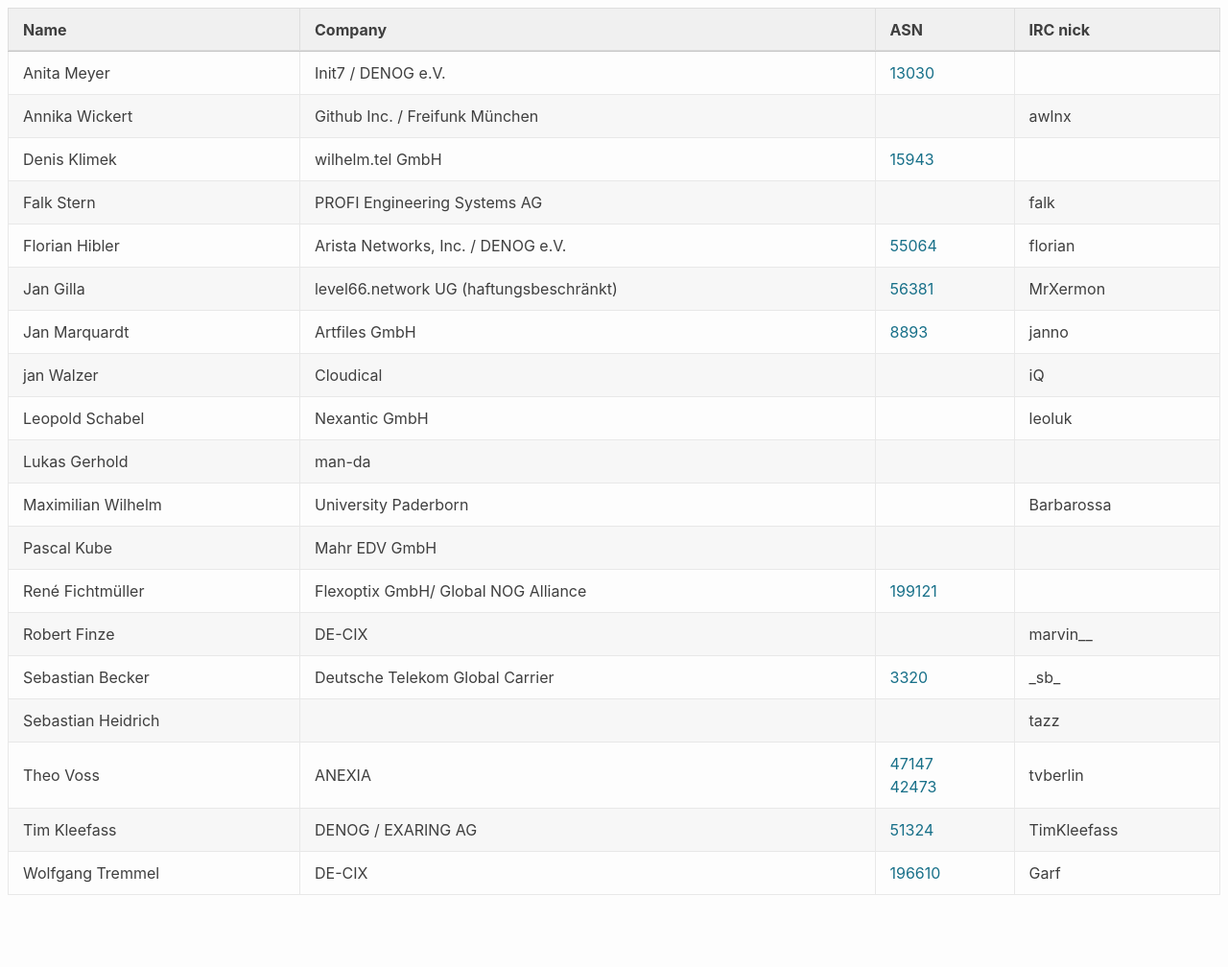
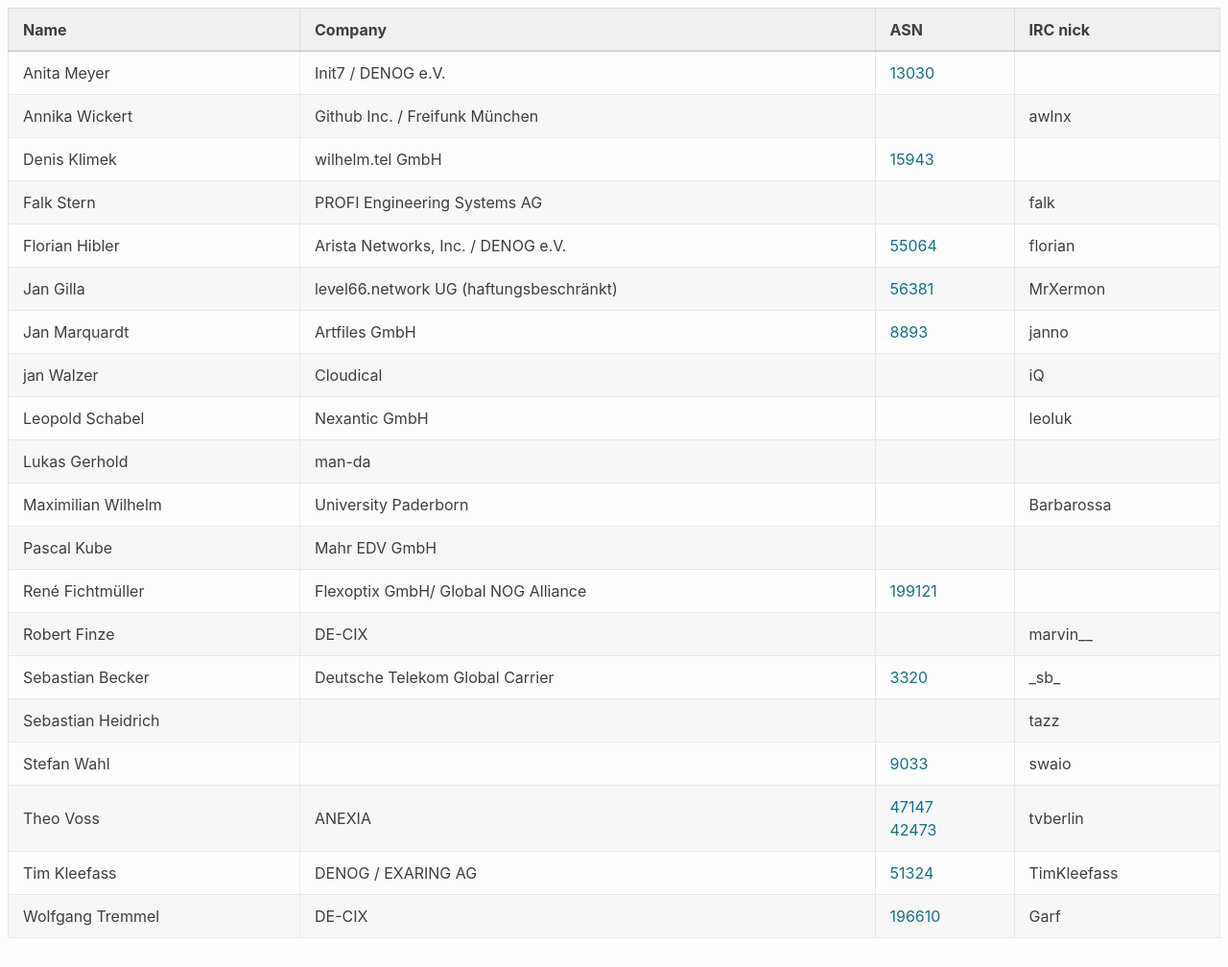
Before and after one commit to denog/pretix-attendeelist, a Jekyll site: the page built from index.markdown, in a window 1280 px wide and 1008 px high. Shown: the whole window at 96% size. Built offline with Jekyll 4.4.1, drawn with Linux system fonts in a browser that asks for light colours.

Commit message:
Latest data: Sat Mar 13 11:39:32 UTC 2021

```diff
--- a/_data/attendees_meetup_leader_2021-01.json
+++ b/_data/attendees_meetup_leader_2021-01.json
@@ -96,6 +96,12 @@
     "asn": null
   },
   {
+    "name": "Stefan Wahl",
+    "company": null,
+    "irc": "swaio",
+    "asn": "9033"
+  },
+  {
     "name": "Theo Voss",
     "company": "ANEXIA",
     "irc": "tvberlin",
```
